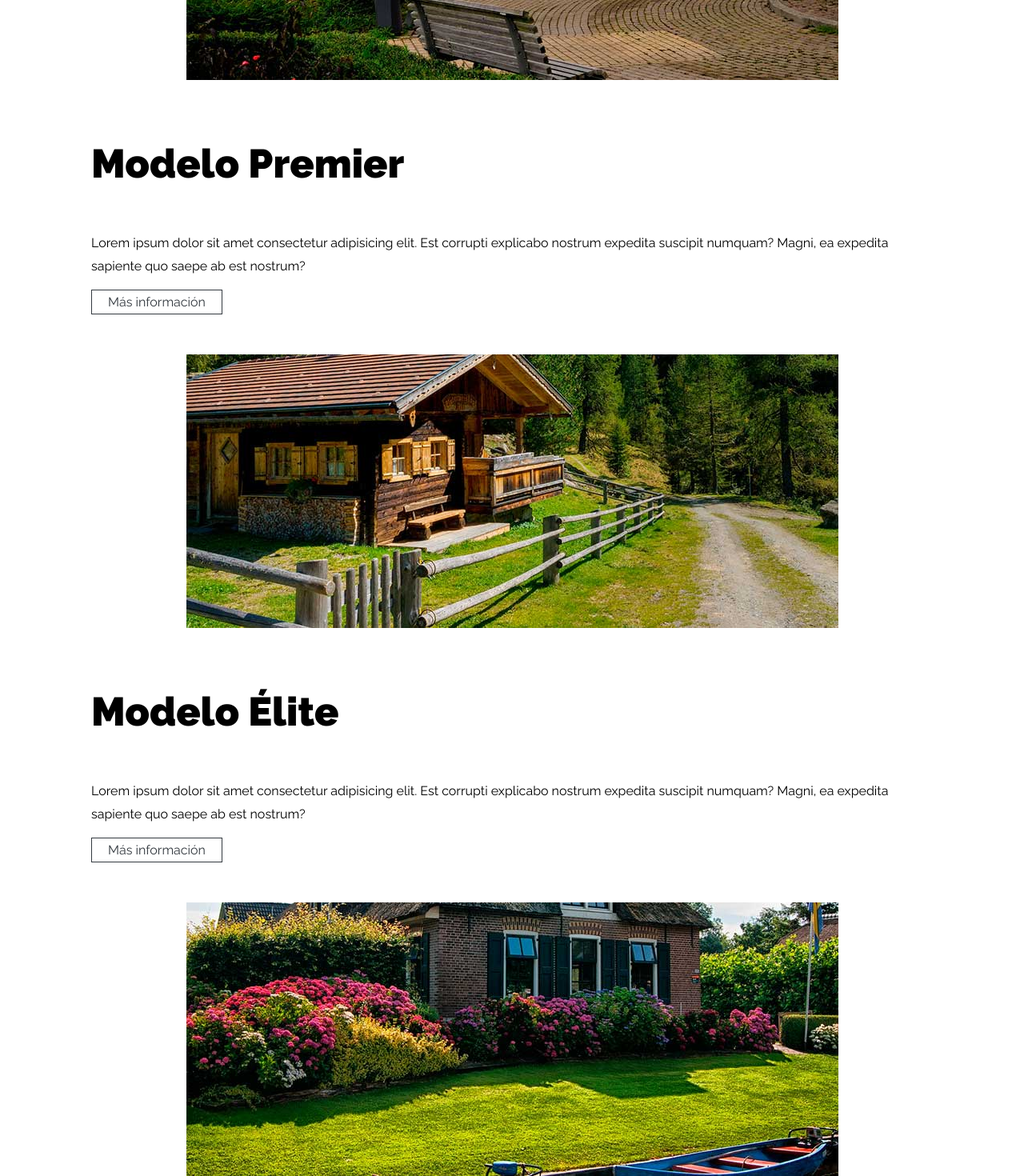
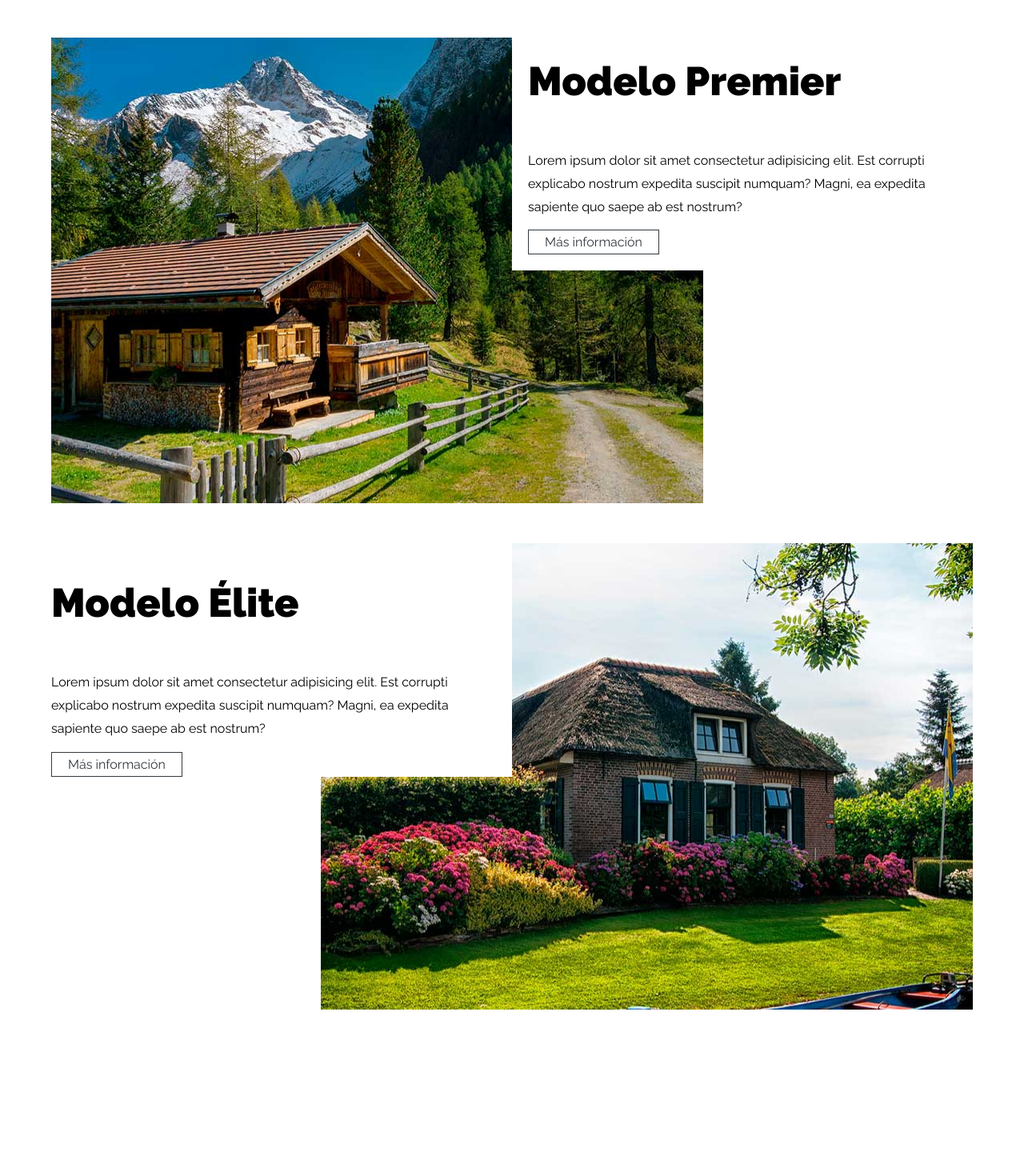
Before and after one commit to cumbinar/arquitectura-bosque, a plain HTML site: page index.html in a window 1280 px wide. Shown: the part 2248-3718 px from the top of the page at 80% size. After the commit the page ends 3510 px from the top, so only its background shows below. Drawn offline with Linux system fonts and the light colour scheme.

Commit message:
termina css modelos de casas

```diff
--- a/style.css
+++ b/style.css
@@ -206,8 +206,9 @@ img{
 
 .nosotros {
   display: grid;
-  grid-template-rows: repeat(2, 1fr);
+  grid-template-rows: 1fr .9fr;
   background-image: url(img/nosotros.jpg);
+  /* height: 80%; */
   background-repeat: no-repeat;
   background-position: bottom center;
 }
@@ -239,6 +240,21 @@ img{
 .modelo{
     display: grid;
     grid-template-rows: repeat(2, 1fr);
+    background-repeat: no-repeat;
+    background-position: bottom center;
+    margin-bottom: 5rem ;
+}
+.modelo:last-of-type{
+    margin-bottom: 0;
+}
+
+@media(min-width: 992px){
+    .modelo{
+        grid-template-columns: repeat(2, 1fr);
+    }
+}
+main h2{
+    text-align: center;
 }
 .contenido-modelo{
     padding: 5rem;
@@ -251,10 +267,30 @@ img{
     background-position: bottom center;
 }
 
+@media(min-width: 992px){
+
+    .basico{
+        background-position: top right;
+    }
+    .basico .contenido-modelo{
+        grid-row: 2 / 3;
+        padding: 2rem 2rem 2rem 0;
+    }
+}
 .premier{
     background-image: url(img/modelo_premier.jpg);
     background-repeat: no-repeat;
     background-position: bottom center;
+}
+
+@media(min-width: 992px){
+    .premier{
+        background-position: top left;
+    }
+    .premier .contenido-modelo{
+        grid-column: 2 / 3;
+        padding: 0 0 2rem 2rem ;
+    }
 }
 
 .elite{
@@ -262,3 +298,13 @@ background-image: url(img/modelo_elite.jpg);
 background-repeat: no-repeat;
     background-position: bottom center;
 }
+
+@media(min-width: 992px){
+    .elite{
+        background-position: top right;
+    }
+    .elite .contenido-modelo{
+        grid-column: 1 / 2;
+        padding: 2rem 2rem 0 0;
+    }
+}
```
